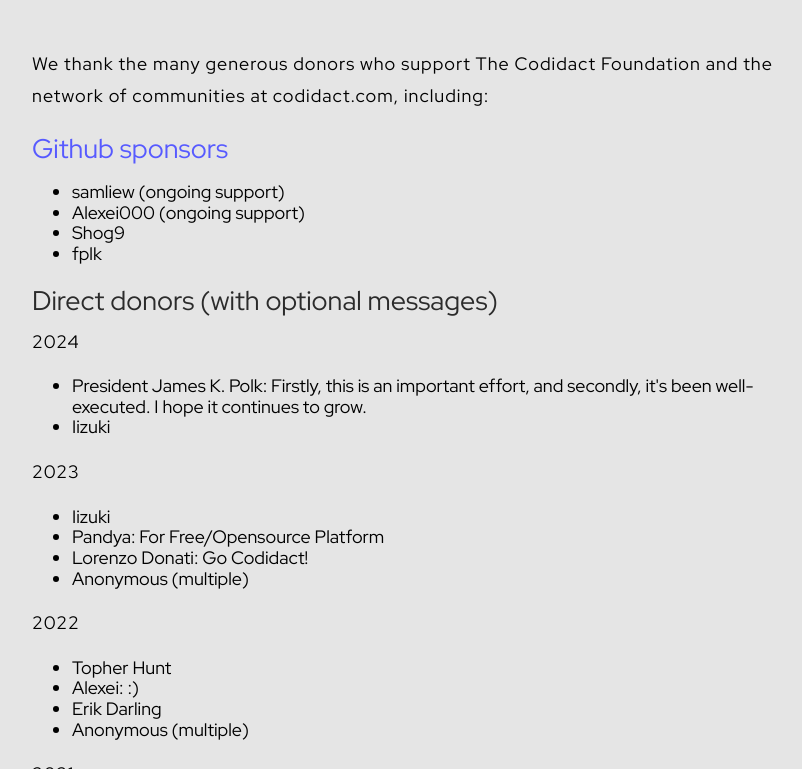
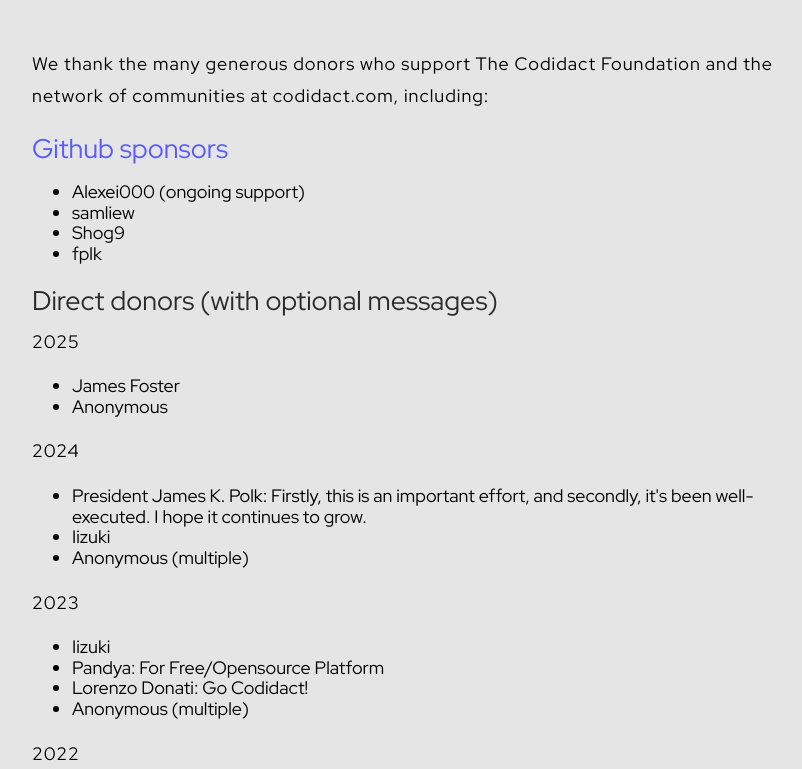
Before and after one commit to codidact/landing-page, a website: page dist/donations.html in a window 1280 px wide. Shown: the part 684-1453 px from the top of the page, without its empty margins (208-1010 px from the left). Drawn offline with Linux system fonts and the light colour scheme; a script that the page names is missing.

Commit message:
new Stripe donations, GitHub updates

```diff
--- a/dist/donations.html
+++ b/dist/donations.html
@@ -124,16 +124,22 @@
 
 	    <h3 class="heading--secondary"><a href="https://github.com/codidact">Github sponsors</a></h3>
 	    <ul>
-	      <li>samliew (ongoing support)</li>
 	      <li>Alexei000 (ongoing support)</li>
+	      <li>samliew</li>
 	      <li>Shog9</li>
 	      <li>fplk</li>
 	    </ul>
 	    <h3 class="heading--secondary">Direct donors (with optional messages)</h3>
+	    <p>2025</p>
+	    <ul>
+	      <li>James Foster</li>
+	      <li>Anonymous</li>
+	    </ul>
 	    <p>2024</p>
 	    <ul>
 	      <li>President James K. Polk: Firstly, this is an important effort, and secondly, it's been well-executed. I hope it continues to grow.</li>
 	      <li>Iizuki</li>
+	      <li>Anonymous (multiple)</li>
 	    </ul>
 	    <p>2023</p>
 	    <ul>
```
